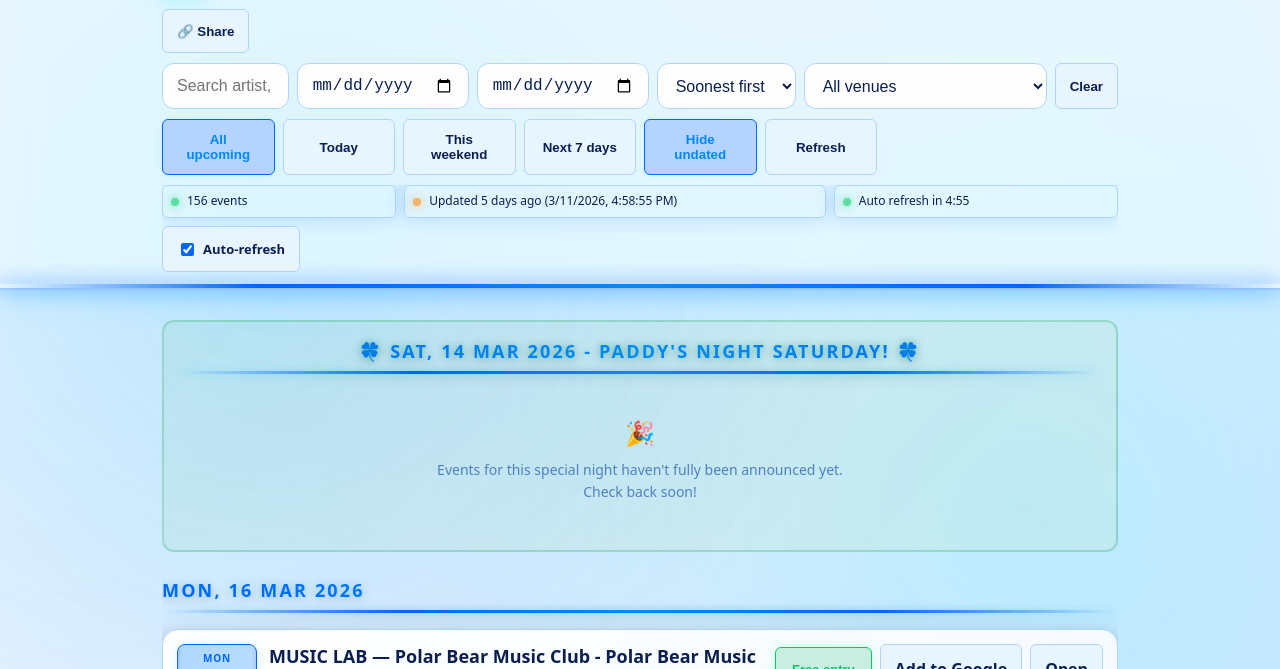
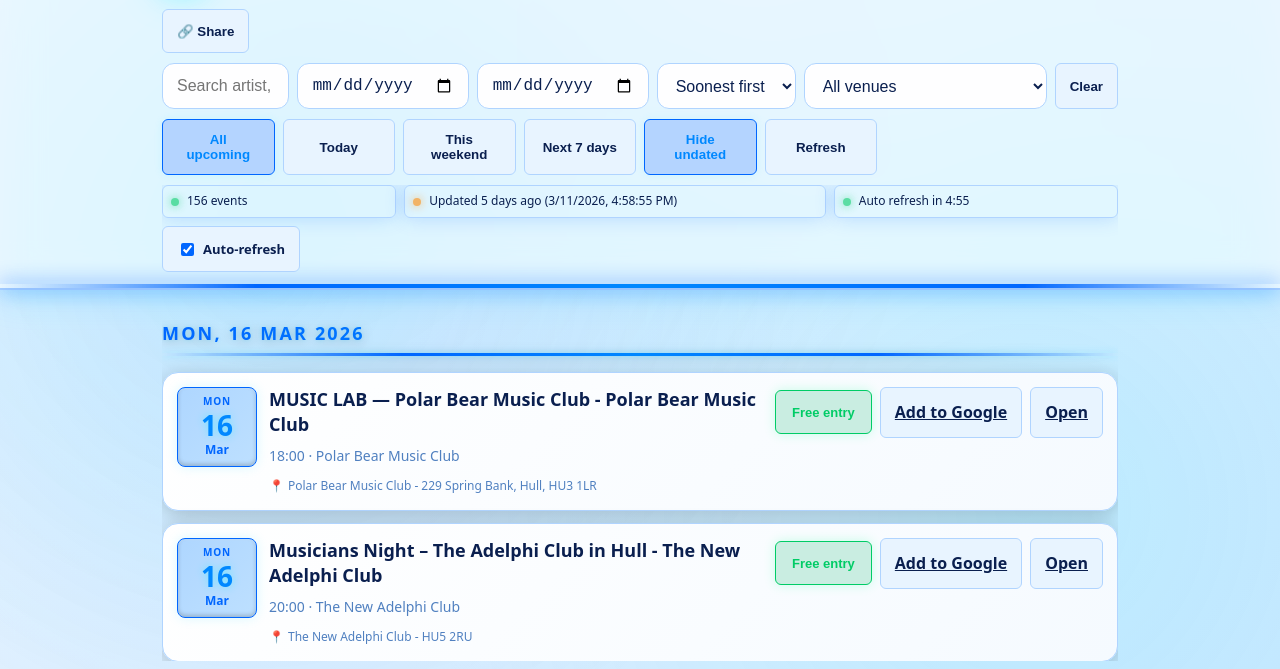
Before and after one commit to cking1100/hu5-events, a website: page public/index.html in a window 1280 px wide. Shown: the part 131-800 px from the top of the page. Drawn offline with Linux system fonts and the light colour scheme.

Commit message:
Fix date injection logic to include today for special events

```diff
--- a/public/index.html
+++ b/public/index.html
@@ -3167,6 +3167,7 @@
           // Inject special dates (like Paddy's Night) if they're not already present
           // and if they're within a reasonable time range (current year ± 1 year)
           const now = new Date();
+          const today0 = startOfTodayLocal();
           const currentYear = now.getFullYear();
           const specialDates = [
             { key: `${currentYear}-03-14`, name: "Paddy's Night Sat" },
@@ -3184,11 +3185,8 @@
                 (dateToCheck - now) / (1000 * 60 * 60 * 24),
               );
 
-              // Only inject if within 180 days (roughly 6 months) and in the future or recent past
-              if (
-                daysDiff <= 180 &&
-                dateToCheck >= now - 30 * 24 * 60 * 60 * 1000
-              ) {
+              // Only inject if within 180 days (roughly 6 months) and today/future
+              if (daysDiff <= 180 && dateToCheck >= today0) {
                 grouped.push([specialDate.key, []]);
                 // Re-sort if needed
                 if (state.sort === "date-desc")
```
